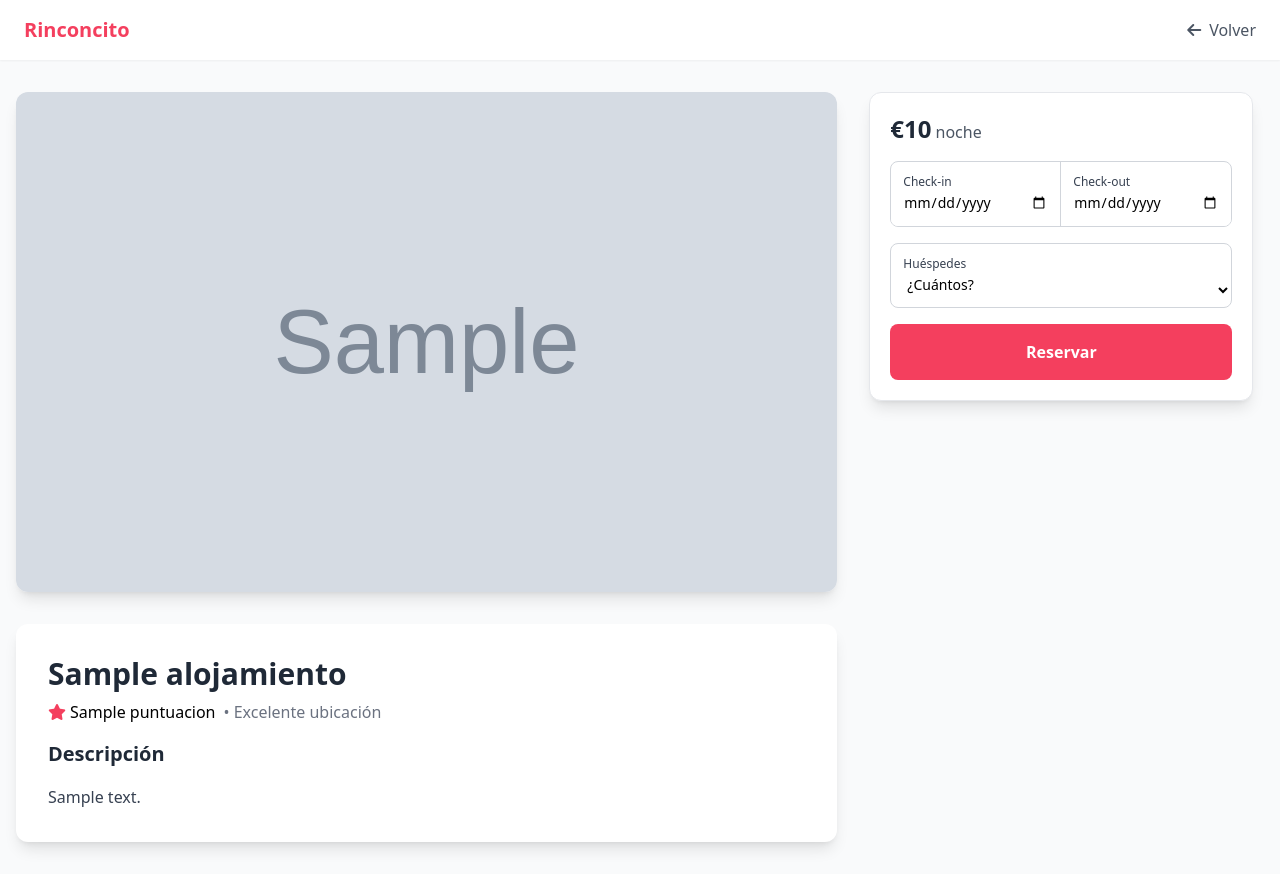
After one commit to LaurisDev/Airbnb, a Flask app: page /alojamiento/1 in a window 1280 px wide. The commit adds this page. Run offline with Flask 3, Linux system fonts and the light colour scheme; grey boxes marked "Sample" are stand-in pictures; a database or web service that is not in the repository returns one stand-in record (values such as "Sample title"); some libraries are stand-ins or nearby versions.

Commit message:
Pagina detalles de los alojamientos

```diff
--- a/app/models.py
+++ b/app/models.py
@@ -12,7 +12,7 @@ def get_db_connection():
 def obtener_alojamientos():
     conn = get_db_connection()
     cur = conn.cursor()
-    cur.execute("SELECT titulo, descripcion, precio_por_noche, imagen_principal, puntuacion FROM alojamientos")
+    cur.execute("SELECT id, titulo, descripcion, precio_por_noche, imagen_principal, puntuacion FROM alojamientos")
     alojamientos = cur.fetchall()
     cur.close()
     conn.close()
@@ -22,7 +22,7 @@ def obtener_alojamientos_filtrados(location, checkin, checkout, guests):
     conn = get_db_connection()
     cur = conn.cursor()
     query = """
-        SELECT titulo, descripcion, precio_por_noche, imagen_principal, puntuacion
+        SELECT id, titulo, descripcion, precio_por_noche, imagen_principal, puntuacion
         FROM alojamientos
         WHERE ubicacion ILIKE %s
           AND fecha_disponible_desde <= %s
@@ -64,3 +64,17 @@ def verificar_usuario_existente(email):
     cursor.close()
     conn.close()
     return resultado is not None
+
+
+def obtener_alojamiento_por_id(alojamiento_id):
+    conn = get_db_connection()
+    cur = conn.cursor()
+    cur.execute("""
+        SELECT id, titulo, descripcion, precio_por_noche, imagen_principal, puntuacion
+        FROM alojamientos
+        WHERE id = %s
+    """, (alojamiento_id,))
+    alojamiento = cur.fetchone()
+    cur.close()
+    conn.close()
+    return alojamiento
--- a/app/routes.py
+++ b/app/routes.py
@@ -1,5 +1,5 @@
 from flask import render_template, request, jsonify, redirect, url_for, flash
-from app.models import obtener_alojamientos, obtener_alojamientos_filtrados, registrar_usuario, verificar_usuario_existente
+from app.models import obtener_alojamientos, obtener_alojamientos_filtrados, registrar_usuario, verificar_usuario_existente, obtener_alojamiento_por_id
 
 def init_routes(app):
 
@@ -74,3 +74,11 @@ def init_routes(app):
     @app.route("/login")
     def login():
         return render_template("login.html")
+
+    @app.route("/alojamiento/<int:alojamiento_id>")
+    def detalle_alojamiento(alojamiento_id):
+        alojamiento = obtener_alojamiento_por_id(alojamiento_id)
+        if alojamiento is None:
+            flash("Alojamiento no encontrado", "error")
+            return redirect(url_for('inicio'))
+        return render_template("detalle_alojamiento.html", alojamiento=alojamiento)
--- /dev/null
+++ b/app/templates/detalle_alojamiento.html
@@ -0,0 +1,125 @@
+<!DOCTYPE html>
+<html lang="es">
+<head>
+    <meta charset="UTF-8">
+    <meta name="viewport" content="width=device-width, initial-scale=1.0">
+    <title>{{ alojamiento[1] }} - Rinconcito</title>
+    <script src="https://cdn.tailwindcss.com"></script>
+    <link rel="stylesheet" href="https://cdnjs.cloudflare.com/ajax/libs/font-awesome/6.4.0/css/all.min.css">
+    <link rel="stylesheet" href="static/estilos.css">
+</head>
+<body class="bg-gray-50">
+
+    <!-- Barra de navegación -->
+    <nav class="bg-white shadow-sm py-4 px-6 flex justify-between items-center sticky top-0 z-50">
+        <div class="flex items-center">
+            <a href="/" class="text-xl font-bold text-rose-500">Rinconcito</a>
+        </div>
+        <div class="flex items-center space-x-4">
+            <a href="/" class="text-gray-600 hover:text-rose-500 transition duration-200">
+                <i class="fas fa-arrow-left mr-2"></i>Volver
+            </a>
+        </div>
+    </nav>
+
+    <!-- Contenido principal -->
+    <div class="container mx-auto px-4 py-8 max-w-7xl">
+        <div class="grid grid-cols-1 lg:grid-cols-3 gap-8">
+
+            <!-- Columna izquierda - Imagen y descripción -->
+            <div class="lg:col-span-2 space-y-8">
+                <!-- Imagen principal -->
+                <div class="bg-white rounded-xl shadow-lg overflow-hidden">
+                    <img src="{{ alojamiento[4] }}" alt="{{ alojamiento[1] }}" class="w-full h-[500px] object-cover">
+                </div>
+
+                <!-- Información del alojamiento -->
+                <div class="bg-white rounded-xl shadow-lg p-8">
+                    <div class="mb-4">
+                        <h1 class="text-3xl font-bold text-gray-800 mb-2">{{ alojamiento[1] }}</h1>
+                        <div class="flex items-center">
+                            <i class="fas fa-star text-rose-500 mr-1"></i>
+                            <span class="font-medium">{{ alojamiento[5] }}</span>
+                            <span class="text-gray-500 ml-2">• Excelente ubicación</span>
+                        </div>
+                    </div>
+
+                    <!-- Descripción -->
+                    <div>
+                        <h2 class="text-xl font-bold text-gray-800 mb-4">Descripción</h2>
+                        <p class="text-gray-700 leading-relaxed">{{ alojamiento[2] }}</p>
+                    </div>
+                </div>
+            </div>
+
+            <!-- Columna derecha - Formulario de reserva -->
+            <div class="lg:col-span-1 lg:sticky lg:top-24">
+                <div class="bg-white rounded-xl shadow-lg border border-gray-200 p-5 max-w-sm mx-auto lg:mx-0">
+                    <div class="mb-4">
+                        <div class="flex items-baseline gap-1">
+                            <p class="text-2xl font-bold text-gray-800">€{{ alojamiento[3] }}</p>
+                            <p class="text-gray-600">noche</p>
+                        </div>
+                        <div id="total-price" class="hidden mt-2 pt-2 border-t border-gray-200">
+                            <div class="flex justify-between items-center">
+                                <span class="text-gray-700">Total:</span>
+                                <span class="text-lg font-semibold text-gray-800" id="total-amount">€0</span>
+                            </div>
+                        </div>
+                    </div>
+
+                    <!-- Formulario de reserva -->
+                    <form class="space-y-4">
+                        <!-- Fechas -->
+                        <div class="border border-gray-300 rounded-lg overflow-hidden">
+                            <div class="grid grid-cols-2">
+                                <div class="border-r border-gray-300">
+                                    <label for="checkin" class="block text-xs font-medium text-gray-700 px-3 pt-3">Check-in</label>
+                                    <input type="date" id="checkin" name="checkin" required
+                                           class="w-full px-3 pb-3 text-sm border-0 focus:ring-0 focus:outline-none">
+                                </div>
+                                <div>
+                                    <label for="checkout" class="block text-xs font-medium text-gray-700 px-3 pt-3">Check-out</label>
+                                    <input type="date" id="checkout" name="checkout" required
+                                           class="w-full px-3 pb-3 text-sm border-0 focus:ring-0 focus:outline-none">
+                                </div>
+                            </div>
+                        </div>
+
+                        <!-- Huéspedes -->
+                        <div class="border border-gray-300 rounded-lg">
+                            <label for="guests" class="block text-xs font-medium text-gray-700 px-3 pt-3">Huéspedes</label>
+                            <select id="guests" name="guests" required
+                                    class="w-full px-3 pb-3 text-sm border-0 focus:ring-0 focus:outline-none bg-transparent">
+                                <option value="">¿Cuántos?</option>
+                                <option value="1">1 Huésped</option>
+                                <option value="2">2 Huéspedes</option>
+                                <option value="3">3 Huéspedes</option>
+                                <option value="4">4 Huéspedes</option>
+                                <option value="5">5 Huéspedes</option>
+                                <option value="6">6 Huéspedes</option>
+                                <option value="7">7 Huéspedes</option>
+                                <option value="8">8 Huéspedes</option>
+                                <option value="9">9 Huéspedes</option>
+                                <option value="10">10 Huéspedes</option>
+                            </select>
+                        </div>
+
+                        <!-- Botón de reserva -->
+                        <button type="submit" class="w-full bg-rose-500 text-white py-4 px-4 rounded-lg font-semibold text-base hover:bg-rose-600 transition duration-200">
+                            Reservar
+                        </button>
+                    </form>
+                </div>
+            </div>
+        </div>
+    </div>
+
+    <script>
+        // Inicializar el cálculo del precio total
+        document.addEventListener('DOMContentLoaded', function() {
+            initPriceCalculation(parseInt('{{ alojamiento[3] }}'));
+        });
+    </script>
+</body>
+</html>
```
Also changed, not shown: app/static/funciones.js (+41 -31 lines), app/templates/inicio.html (+10 -12 lines).
